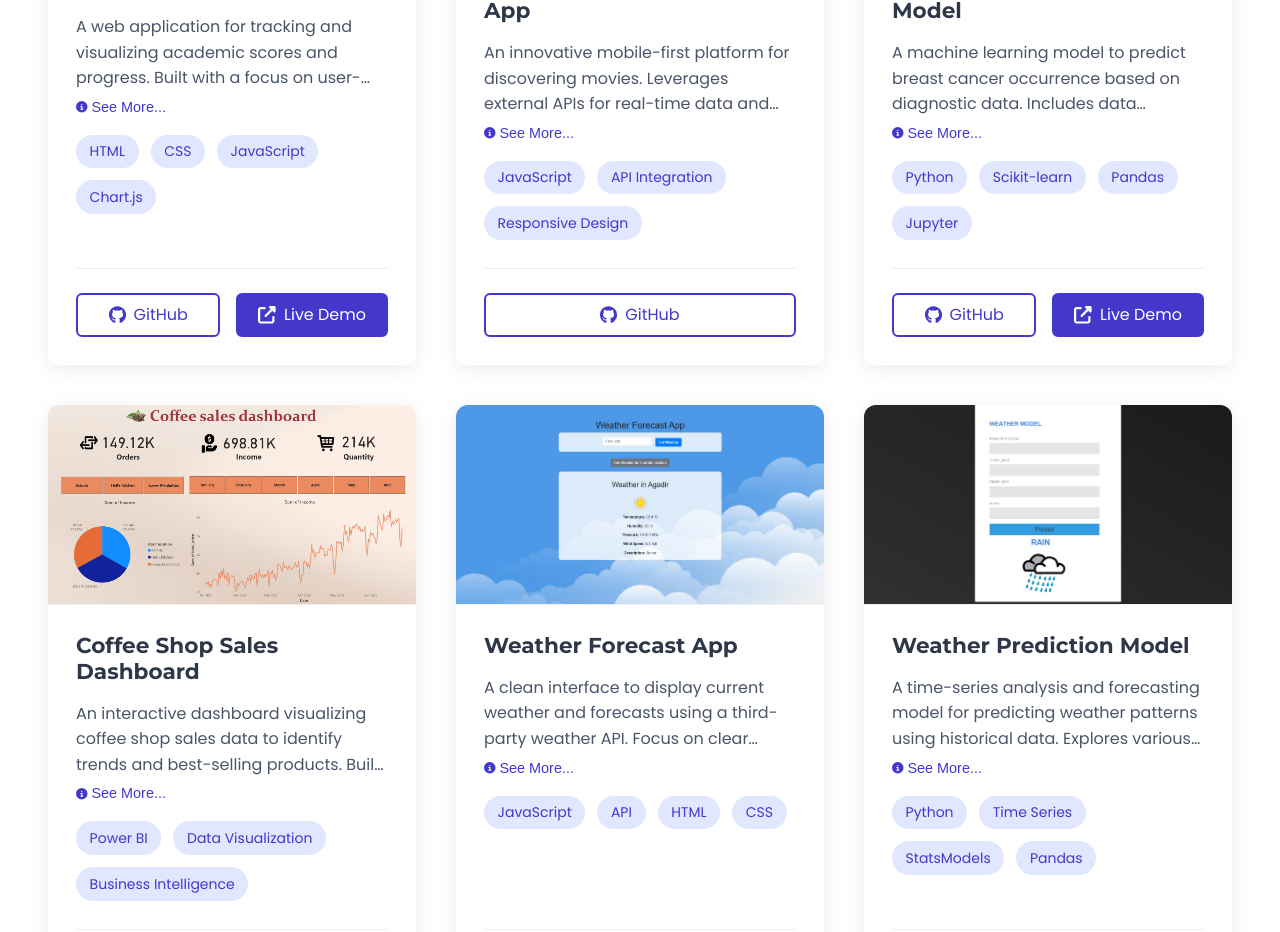
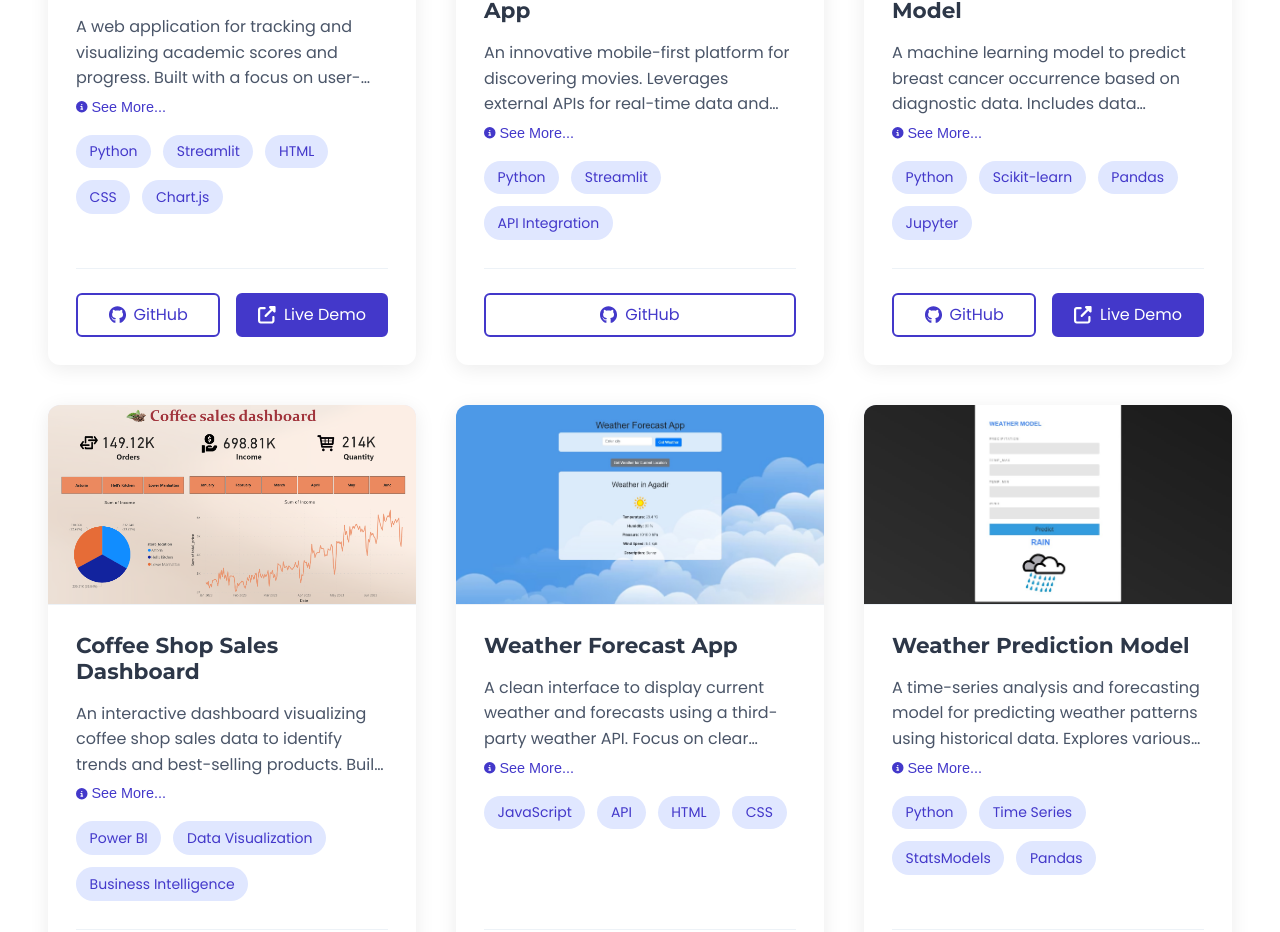
Before and after one commit to ayoubmori/portfolio-react_v3, a React (Vite) app: page / in a window 1280 px wide. Shown: the part 3178-4110 px from the top of the page. Built offline with nearby package versions, Linux system fonts and the light colour scheme.

Commit message:
change a project technical kit

```diff
--- a/src/components/Projects/Projects.jsx
+++ b/src/components/Projects/Projects.jsx
@@ -257,7 +257,7 @@ const Projects = () => {
       description: 'A web application for tracking and visualizing academic scores and progress. Built with a focus on user-friendly data input and insightful analytics.',
       fullDescription: 'MyScore App is a comprehensive academic performance tracking system that helps students visualize and analyze their academic journey.',
       image: images.projects.myScore,
-      tags: ['HTML', 'CSS', 'JavaScript', 'Chart.js'],
+      tags: ['Python','Streamlit','HTML', 'CSS', 'Chart.js'],
       // features: [
       //   'Interactive score input with real-time validation',
       //   'Visual progress tracking with dynamic charts',
@@ -271,7 +271,7 @@ const Projects = () => {
         frontend: {
           mainTag: 'Frontend Development',
           description: 'Modern, responsive interface with interactive visualizations',
-          subTags: ['HTML5', 'CSS3', 'JavaScript ES6+', 'Chart.js']
+          subTags: ['Python','Streamlit','HTML5', 'CSS3', 'JavaScript ES6+', 'Chart.js']
         },
         features: {
           mainTag: 'Core Features',
@@ -289,7 +289,7 @@ const Projects = () => {
       title: 'Movie Recommendation App',
       description: 'An innovative mobile-first platform for discovering movies. Leverages external APIs for real-time data and user ratings.',
       image: images.projects.movieApp,
-      tags: ['JavaScript', 'API Integration', 'Responsive Design'],
+      tags: ['Python',"Streamlit" ,'API Integration'],
       github: 'https://github.com/ayoubmori/Movies-App'
     },
     {
```
